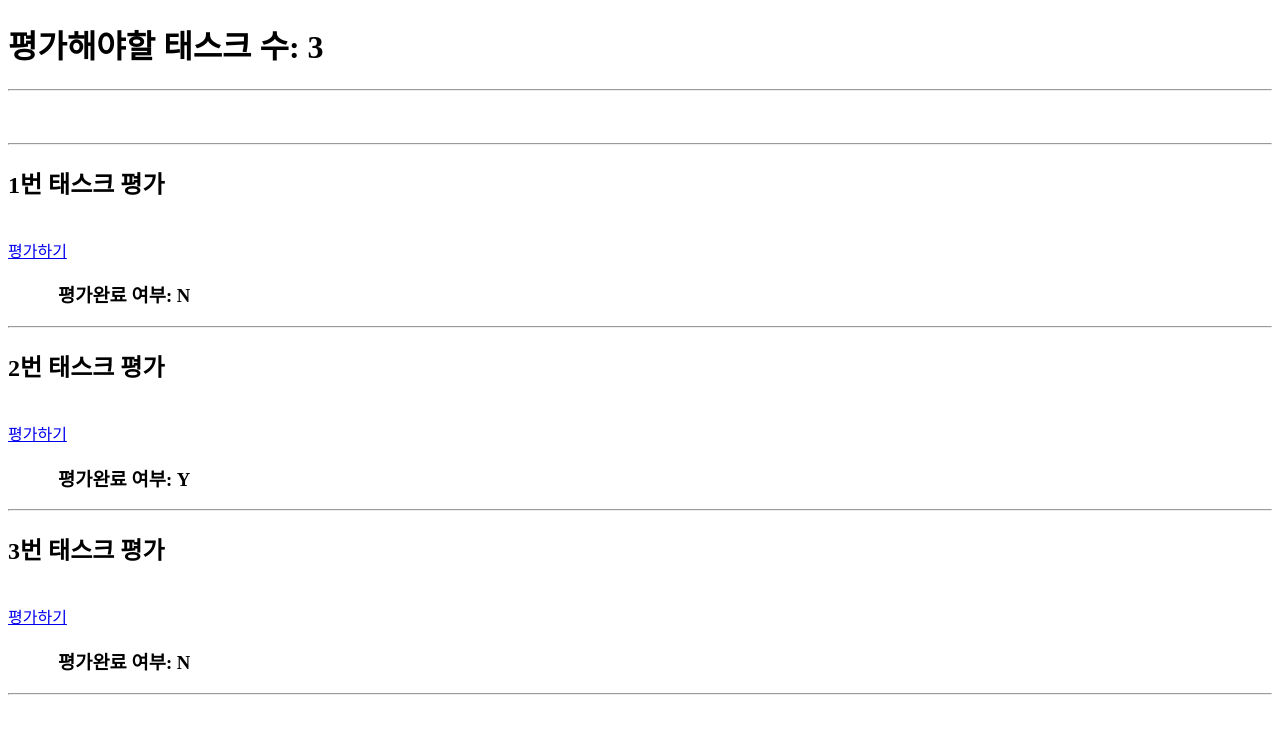
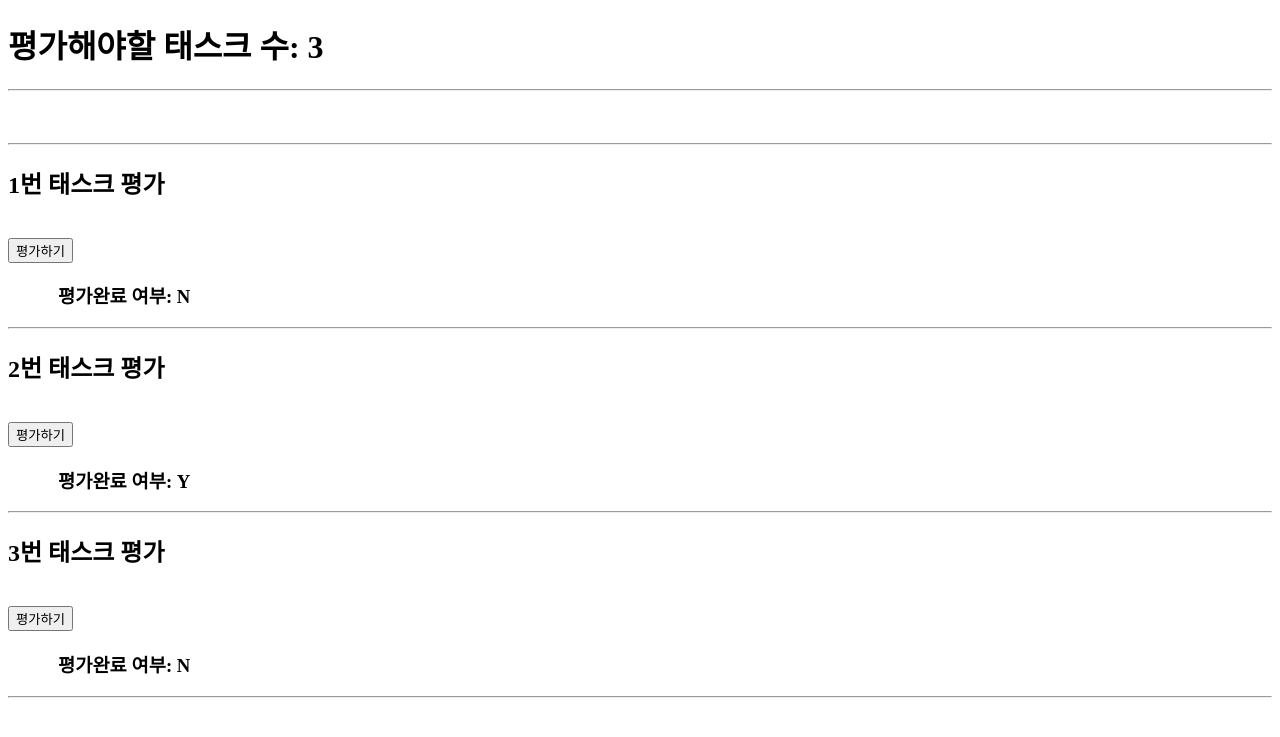
Before and after one commit to sk981102/F20_Database, a Django app: template trial/trial/templates/3번.html in a window 1280 px wide. Shown: the top 737 px of the page. Run offline with Django 3.2, Linux system fonts and the light colour scheme; the template is opened without the code that fills it, so the values that code supplies are empty.

Commit message:
html 수정

```diff
--- a/trial/trial/templates/1번.html
+++ b/trial/trial/templates/1번.html
@@ -21,21 +21,21 @@
 <div>
 <h2>1번 태스크 </h2>
 <br>
-<a href=”www.naver.com”> 제출 </a>
+<input class="button" type="submit" href="mypage.html" value="제출하기">
 <h3 class="small">현재 평가점수: 9.3</h3>
 </div>
 <hr>
 <div>
 <h2>2번 태스크 </h2>
 <br>
-<a href=”www.naver.com”> 제출 </a>
+<input class="button" type="submit" href="mypage.html" value="제출하기">
 <h3 class="small">현재 평가점수: 9.9</h3>
 </div>
 <hr>
 <div>
 <h2>3번 태스크 </h2>
 <br>
-<a href=”www.naver.com”> 제출 </a>
+<input class="button" type="submit" href="mypage.html" value="제출하기">
 <h3 class="small">현재 평가점수: 9.3</h3>
 </div>
 <hr>
--- a/trial/trial/templates/3번.html
+++ b/trial/trial/templates/3번.html
@@ -21,21 +21,21 @@
 <div>
 <h2>1번 태스크 평가</h2>
 <br>
-<a href=”www.naver.com”> 평가하기 </a>
+<input class="button" type="submit" href="mypage.html" value="평가하기">
 <h3 class="small">평가완료 여부: N</h3>
 </div>
 <hr>
 <div>
 <h2>2번 태스크 평가</h2>
 <br>
-<a href=”www.naver.com”> 평가하기 </a>
+<input class="button" type="submit" href="mypage.html" value="평가하기">
 <h3 class="small">평가완료 여부: Y</h3>
 </div>
 <hr>
 <div>
 <h2>3번 태스크 평가 </h2>
 <br>
-<a href=”www.naver.com”> 평가하기 </a>
+<input class="button" type="submit" href="mypage.html" value="평가하기">
 <h3 class="small">평가완료 여부: N</h3>
 </div>
 <hr>
--- a/trial/trial/templates/4번.html
+++ b/trial/trial/templates/4번.html
@@ -14,17 +14,17 @@
 <h1>평가할 파일 리스트</h1>
 <hr>
 <h3>1번파일: 파일제목</h3>
-<a href=”www.naver.com”> 평가하기 </a>
+<input class="button" type="submit" href="mypage.html" value="평가하기">
 <h3 class='small'>평가점수: 9.3</h3>
 <h3 class='small'>저장여부:p</h3>
 <hr>
 <h3>2번파일: 파일제목</h3>
-<a href=”www.naver.com”> 평가하기 </a>
+<input class="button" type="submit" href="mypage.html" value="평가하기">
 <h3 class='small'>평가점수: 9.2</h3>
 <h3 class='small'>저장여부:np</h3>
 <hr>
 <h3>3번파일: 파일제목</h3>
-<a href=”www.naver.com”> 평가하기 </a>
+<input class="button" type="submit" href="mypage.html" value="평가하기">
 <h3 class='small'>평가점수: 6.3</h3>
 <h3 class='small'>저장여부:np</h3>
 <hr>
```
